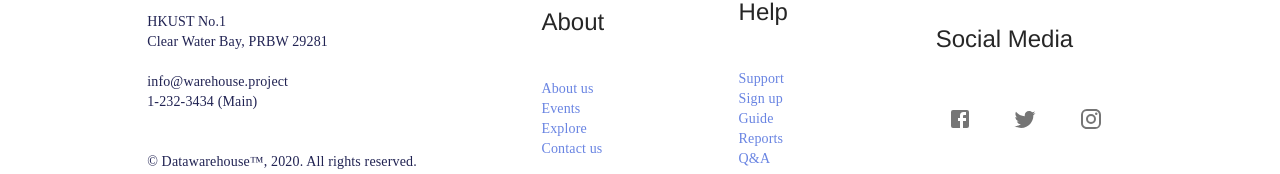
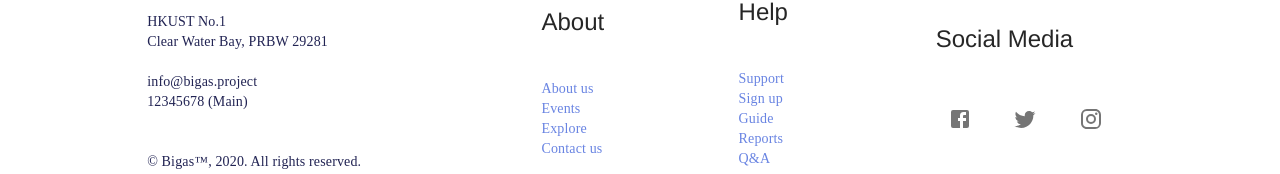
Before and after one commit to BoscoTin/COMP4021-Frontend, a Next.js app: page / in a window 1280 px wide. Shown: the part 3111-3285 px from the top of the page. Built offline with nearby package versions, Linux system fonts and the light colour scheme.

Commit message:
Footer update

```diff
--- a/src/components/Layout/public/Footer.js
+++ b/src/components/Layout/public/Footer.js
@@ -51,15 +51,15 @@ export default function (props) {
             <Typography variant="body2">HKUST No.1</Typography>
             <Typography variant="body2">Clear Water Bay, PRBW 29281</Typography>
             <br />
-            <Typography variant="body2">info@warehouse.project</Typography>
-            <Typography variant="body2">1-232-3434 (Main)</Typography>
+            <Typography variant="body2">info@bigas.project</Typography>
+            <Typography variant="body2">12345678 (Main)</Typography>
             <br />
             <br />
             <Typography variant="body2">
-              © Datawarehouse™, 2020. All rights reserved.
+              © Bigas™, 2020. All rights reserved.
             </Typography>
             <Typography variant="body2">
-              Company Registration Number: 21479524.
+              Company Registration Number: 12345678.
             </Typography>
           </div>
 
```
